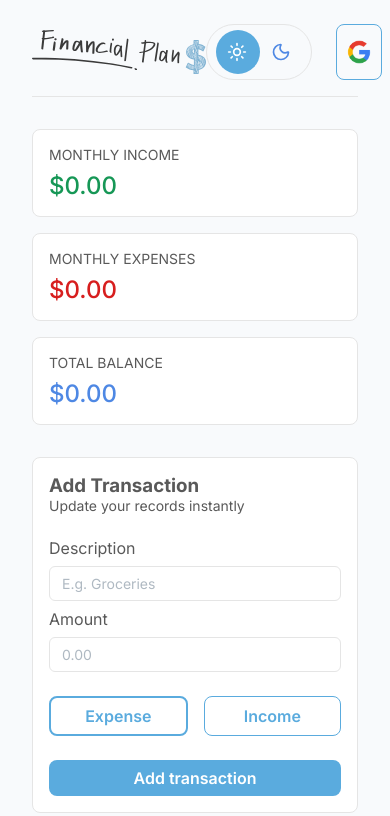
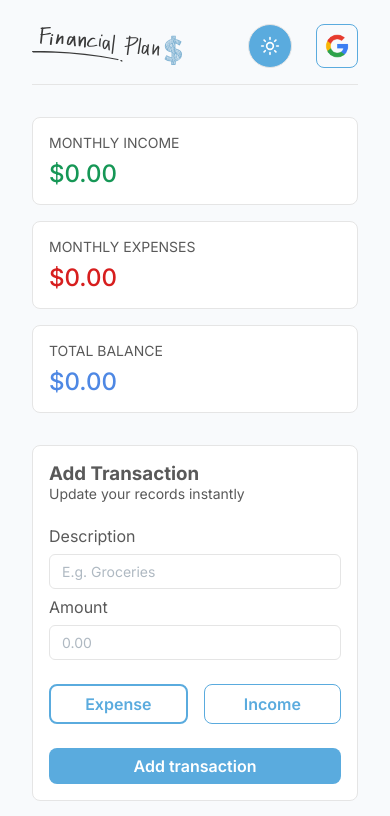
Before and after one commit to Csgmmm/financesInterface, a React (Vite) app: page / in a window 390 px wide. Shown: the top 816 px of the page. Built offline with nearby package versions, Linux system fonts and the light colour scheme; no server answers.

Commit message:
updated theme switcher on mobile

```diff
--- a/src/components/navbar/assets/logo.module.css
+++ b/src/components/navbar/assets/logo.module.css
@@ -6,6 +6,6 @@
 
 @media screen and (max-width: 900px) {
   .logo {
-    width: auto;
+    width: 150px;
   }
 }
--- a/src/components/toggle/toggle.module.css
+++ b/src/components/toggle/toggle.module.css
@@ -9,13 +9,11 @@
   border: none;
   cursor: pointer;
   transition: background-color 0.3s ease;
-    background-color: var(--bg);
+  background-color: var(--bg);
   border: 1px solid var(--border);
   color: var(--button-color);
   padding: var(--xs);
 }
-
-
 
 .iconSun,
 .iconMoon {
@@ -41,14 +39,12 @@
 }
 
 .light .iconMoon:hover {
-background-color: color-mix(in srgb, var(--secondary) 50%, transparent);
+  background-color: color-mix(in srgb, var(--secondary) 50%, transparent);
   color: var(--white);
-
 }
 
 .dark .iconSun:hover {
-
-background-color: color-mix(in srgb, var(--secondary) 50%, transparent);
+  background-color: color-mix(in srgb, var(--secondary) 50%, transparent);
 }
 
 .dark .iconSun,
@@ -75,3 +71,21 @@ background-color: color-mix(in srgb, var(--secondary) 50%, transparent);
 .dark .toggleBall {
   transform: translateX(50px);
 }
+
+@media screen and (max-width: 900px) {
+  .light .iconMoon {
+    display: none;
+  }
+  .dark .iconSun {
+    display: none;
+  }
+  .toggleBall {
+    display: none;
+  }
+  .themeToggle {
+    width: fit-content;
+    background-color: var(--primary);
+    width: 44px;
+    height: 44px;
+  }
+}
```
